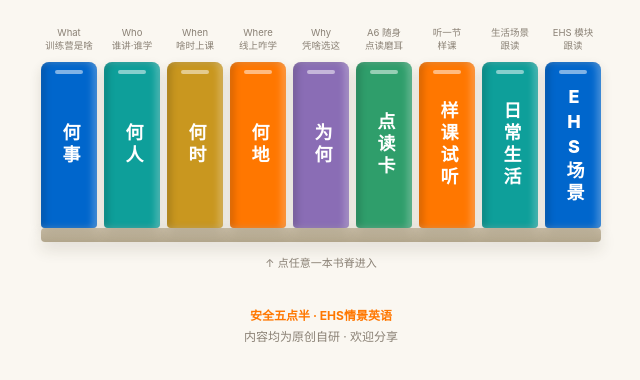
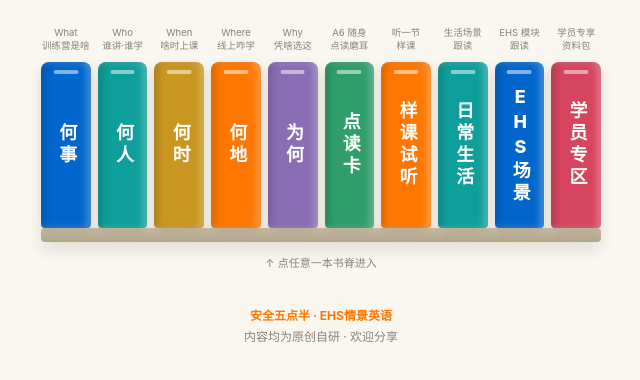
Before and after one commit to tangleiehs-coder/English, a plain HTML site: page index.html in a window 1280 px wide. Shown: the part 132-512 px from the top of the page, without its empty margins (319-959 px from the left). Drawn offline with Linux system fonts and the light colour scheme.

Commit message:
add student-zone spine to shelf

```diff
--- a/index.html
+++ b/index.html
@@ -24,6 +24,7 @@
   --gold:#c9971f;
   --plum:#8a6db5;
   --green:#2f9e6b;
+  --rose:#d6455d;
 }
 *{box-sizing:border-box;margin:0;padding:0}
 html{-webkit-text-size-adjust:100%}
@@ -80,6 +81,7 @@ body{
 .book--gold .spine{background:var(--gold)}
 .book--plum .spine{background:var(--plum)}
 .book--green .spine{background:var(--green)}
+.book--rose .spine{background:var(--rose)}
 
 .board{
   height:14px;border-radius:4px;
@@ -139,6 +141,10 @@ body{
       <div class="desc">EHS 模块<br>跟读</div>
       <div class="spine">EHS场景</div>
     </a>
+    <a class="book book--rose" href="https://wangdn2026.github.io/ehs-zone/">
+      <div class="desc">学员专享<br>资料包</div>
+      <div class="spine">学员专区</div>
+    </a>
   </div>
   <div class="board"></div>
 
```
